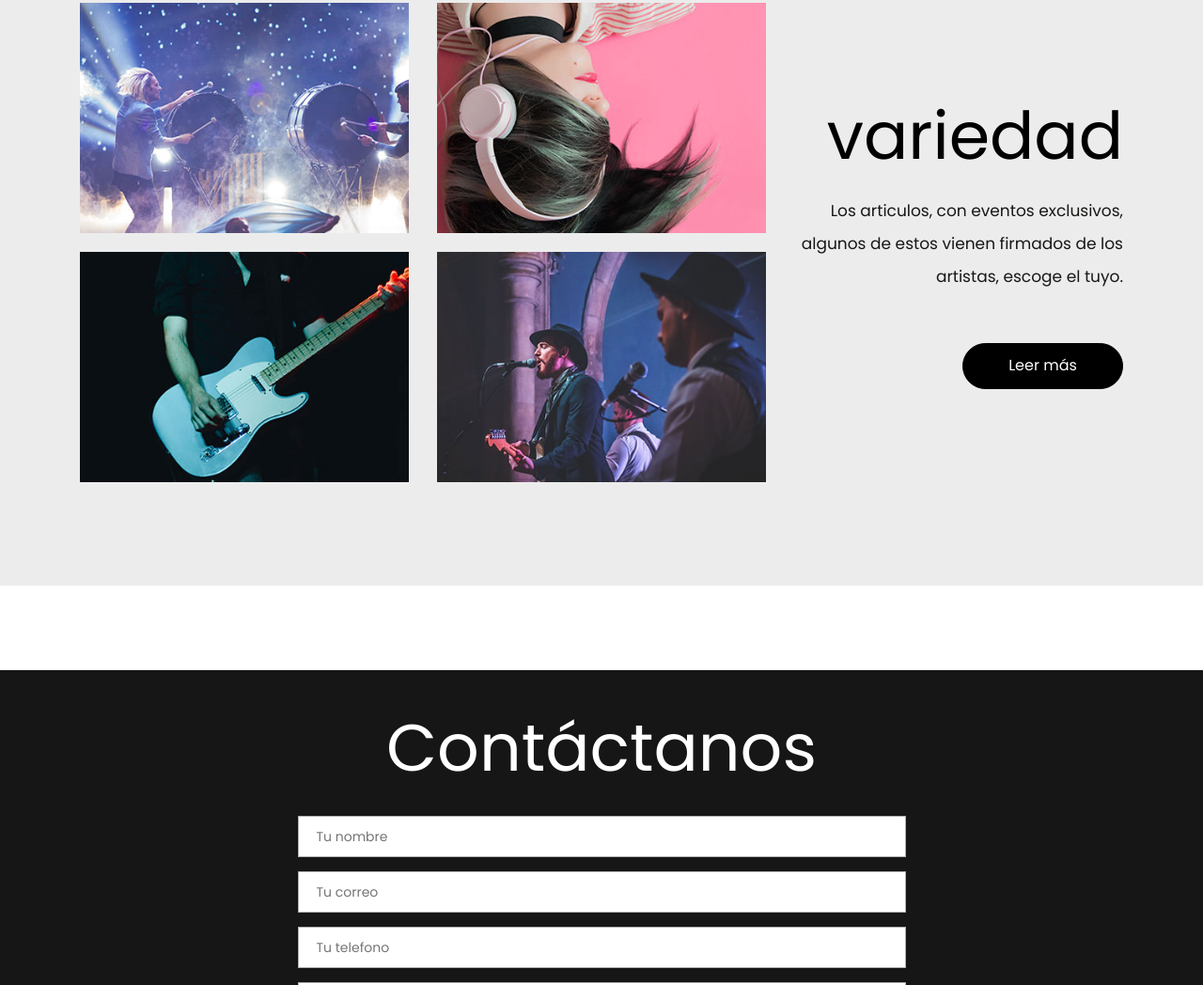
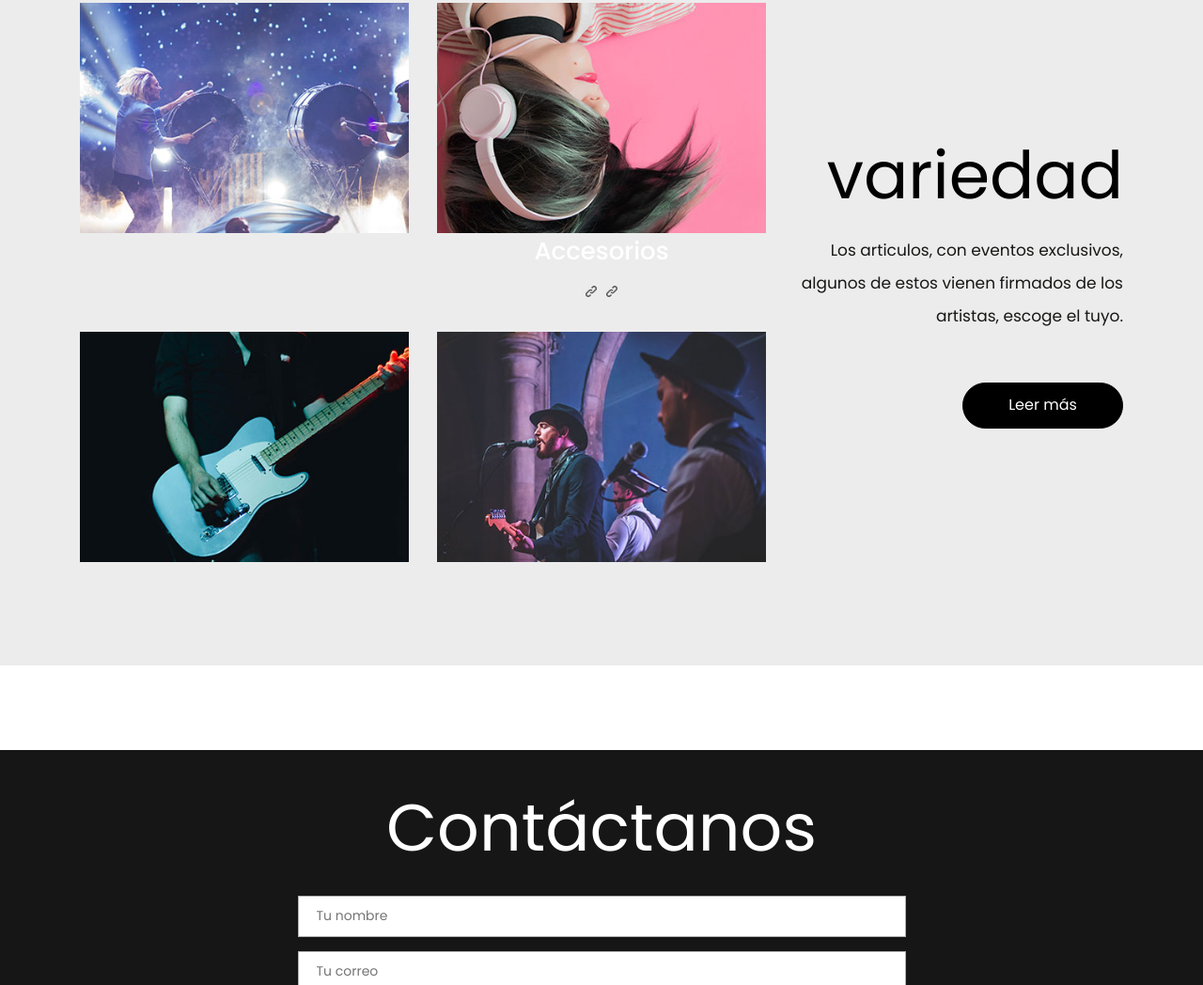
Before and after one commit to CristianLavao/CristianLavao.github.io, a plain HTML site: page index.html in a window 1280 px wide. Shown: the part 2840-3888 px from the top of the page at 94% size. Drawn offline with nearby package versions, Linux system fonts and the light colour scheme.

Commit message:
refactor: pruebas div hover

```diff
--- a/index.html
+++ b/index.html
@@ -244,7 +244,7 @@
             <div>
               <img src="images/Gallery2.jpg" alt="#"/>
             </div>
-            <div class="hover_box">
+            <div>
 
               <ul class="icon_hu">
                  <h3>Accesorios</h3>
```
